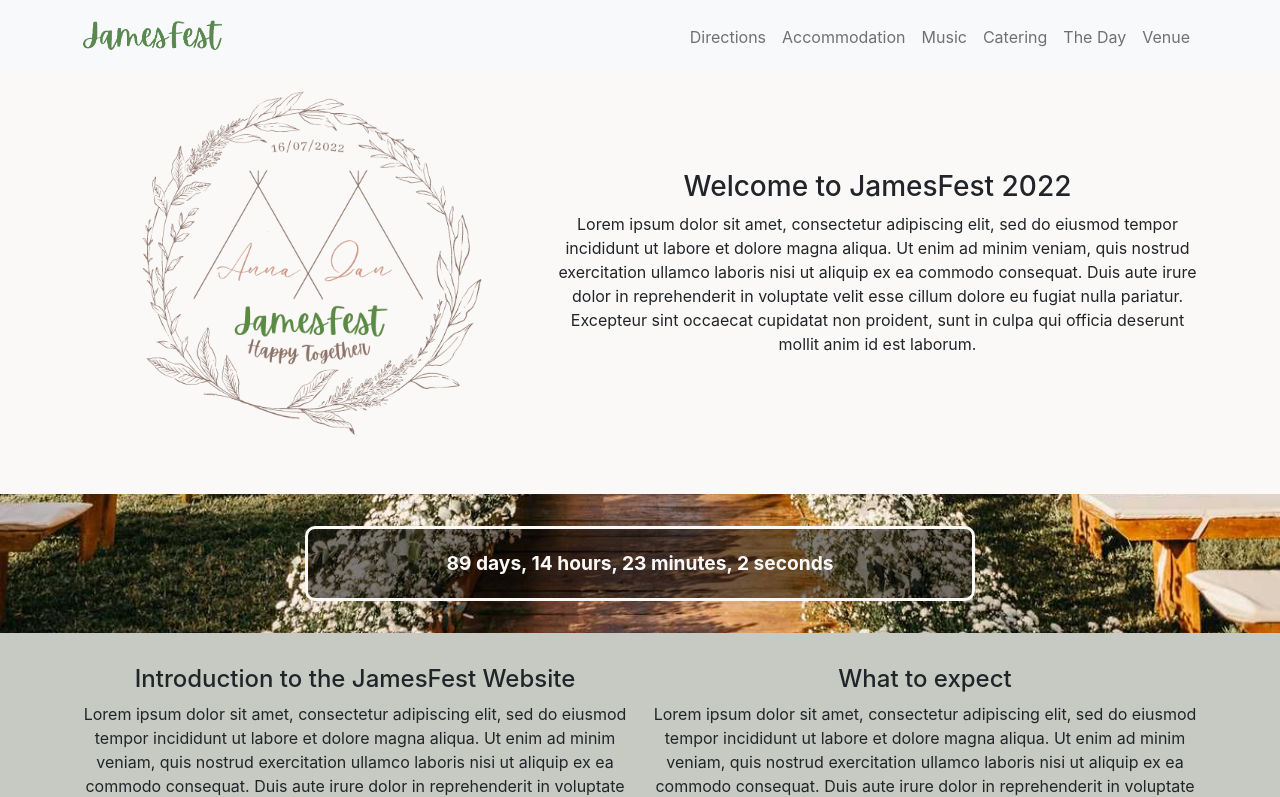
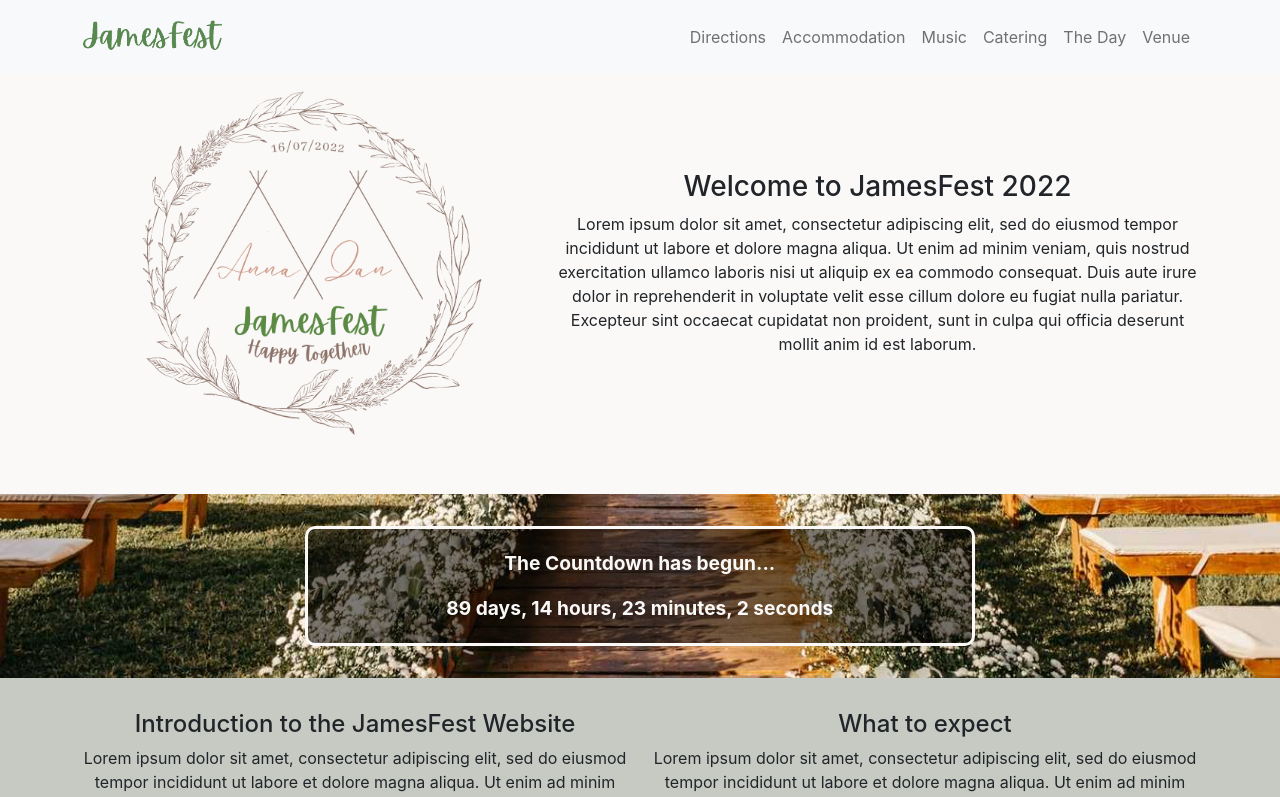
Before and after one commit to Nathanjms/jamesfest2022, a Next.js app: page / in a window 1280 px wide. Shown: the top 797 px of the page. Built offline with nearby package versions, Linux system fonts and the light colour scheme.

Commit message:
Countdown message

```diff
--- a/components/TimerDisplay.js
+++ b/components/TimerDisplay.js
@@ -14,16 +14,18 @@ export const TimerDisplay = ({ date }) => {
     return <span className="timerText">Loading...</span>;
   }
   if (timeLeft?.ended) {
-    return;
+    return <span className="timerText">Happy Together</span>;
   }
   return (
-    <span className="animate__animated animate__flipInX timerText">
-      {timeLeft.days} days, {timeLeft.hours} hours, {timeLeft.minutes} minutes,{" "}
-      {timeLeft.seconds} seconds
-    </span>
+    <div className="animate__animated animate__flipInX timerText">
+      <p>The Countdown has begun...</p>
+      <span>
+        {timeLeft.days} days, {timeLeft.hours} hours, {timeLeft.minutes}{" "}
+        minutes, {timeLeft.seconds} seconds
+      </span>
+    </div>
   );
 };
-
 
 const calculateTimeLeft = (date) => {
   let difference = date - new Date();
```
